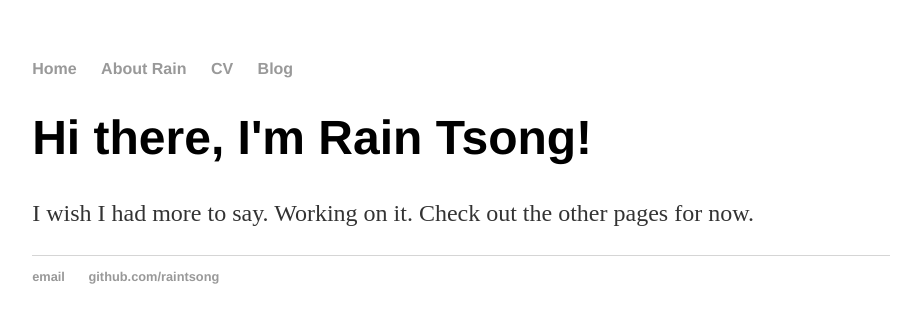
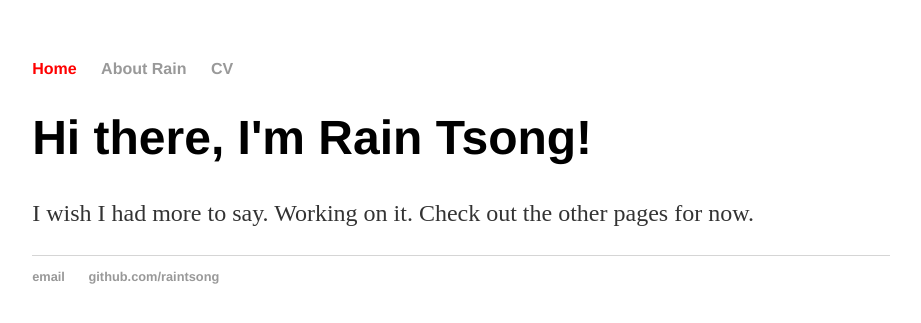
Before and after one commit to raintsong/raintsong.github.io, a Jekyll site: the page built from index.html, in a window 1280 px wide. Shown: the top 323 px of the page, without its empty margins (179-1100 px from the left). Built offline with Jekyll 4.4.1, drawn with Linux system fonts in a browser that asks for light colours.

Commit message:
Create _includes, navigation.html
Updated to match tutorial for jekyll steps 1-5

```diff
--- /dev/null
+++ b/_includes/navigation.html
@@ -0,0 +1,7 @@
+			<nav>
+	    		<ul>
+	        		<li><a href="/" {% if page.url == "/" %}style="color: red;"{% endif %}>Home</a></li>
+		        	<li><a href="/about" {% if page.url == "/about/" %}style="color: gold;"{% endif %}>About Rain</a></li>
+	        		<li><a href="/cv" {% if page.url == "/cv/" %}style="color: lime;"{% endif %}>CV</a></li>
+	    		</ul>
+			</nav>
--- a/_layouts/default.html
+++ b/_layouts/default.html
@@ -6,14 +6,7 @@
 			<link rel="stylesheet" type="text/css" href="/css/main.css">
 		</head>
 		<body>
-			<nav>
-	    		<ul>
-	        		<li><a href="/">Home</a></li>
-		        	<li><a href="/about">About Rain</a></li>
-	        		<li><a href="/cv">CV</a></li>
-	        		<li><a href="/blog">Blog</a></li>
-	    		</ul>
-			</nav>
+			{% include navigation.html %}
 			<div class="container">
 
 			{{ content }}
```
